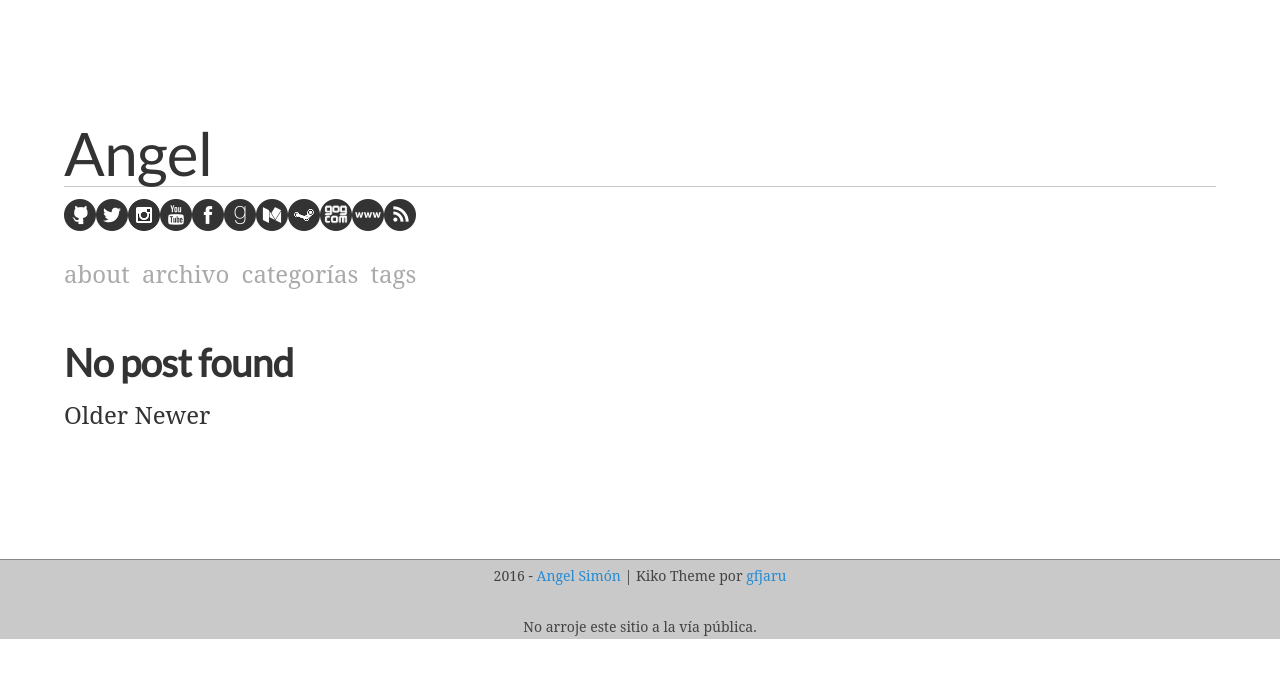
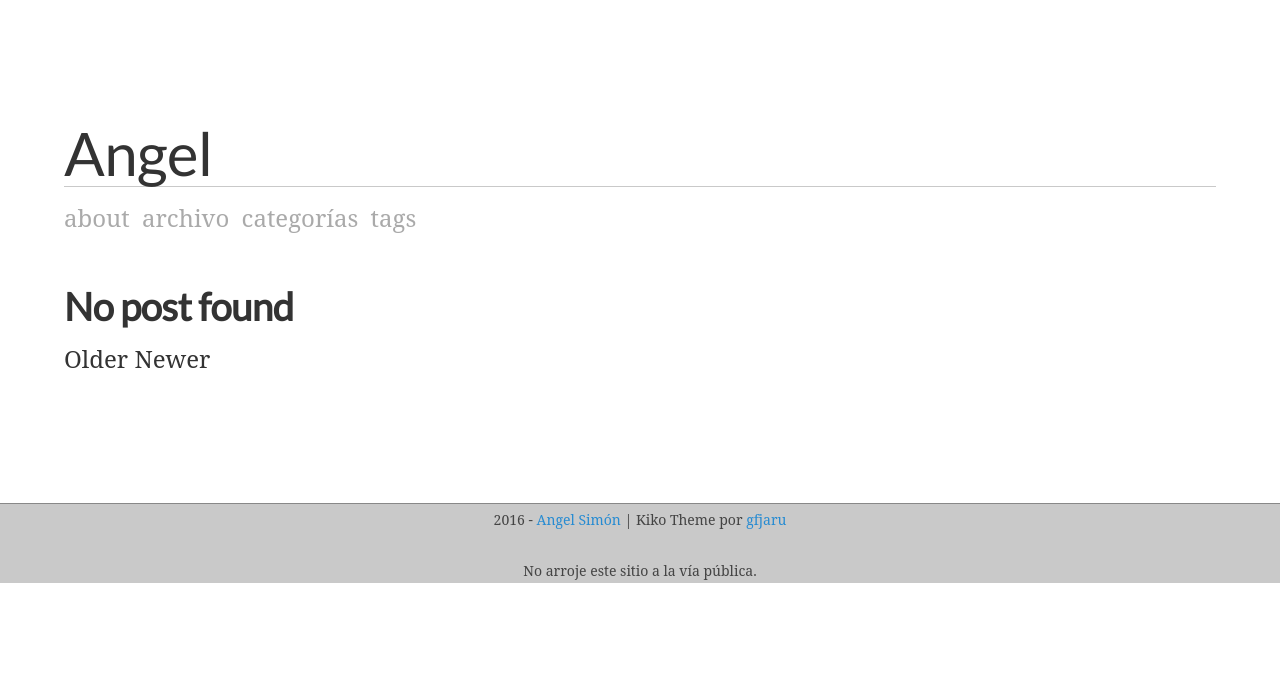
Before and after one commit to angelsimon/angelsimon.github.io, a Jekyll site: the page built from index.html, in a window 1280 px wide. Shown: the top 678 px of the page. Built offline with Jekyll 4.4.1, drawn with Linux system fonts in a browser that asks for light colours; nearby versions of some CDN libraries; some web fonts are replaced; the list of posts is cut into pages by our own code.

Commit message:
Empty this

```diff
--- a/index.html
+++ b/index.html
@@ -5,19 +5,6 @@ layout: default
   <h1 class="masthead-title">
     <a href="{{ site.baseurl }}/">{{ site.name }}</a>
   </h1>
-  <div style="display: flex;">
-    <a href="http://www.github.com/angelsimon/" target="_blank"><img src="{{ site.baseurl }}/public/social/github.png" /></a>
-    <a href="http://www.twitter.com/void/" target="_blank"><img src="{{ site.baseurl }}/public/social/twitter.png" /></a>
-    <a href="http://www.instagram.com/void_ar/" target="_blank"><img src="{{ site.baseurl }}/public/social/instagram.png"  /></a>
-    <a href="https://www.youtube.com/c/AngelSimon" target="_blank"><img src="{{ site.baseurl }}/public/social/youtube.png"  /></a>
-    <a href="http://www.facebook.com/void.ar/" target="_blank"><img src="{{ site.baseurl }}/public/social/facebook.png"  /></a>
-    <a href="http://www.goodreads.com/void_ar/" target="_blank"><img src="{{ site.baseurl }}/public/social/goodreads.png"  /></a>
-    <a href="http://www.medium.com/@void" target="_blank"><img src="{{ site.baseurl }}/public/social/medium.png"  /></a>
-    <a href="http://steamcommunity.com/id/void_ar/" target="_blank"><img src="{{ site.baseurl }}/public/social/steam.png"  /></a>
-    <a href="https://www.gog.com/u/void_ar/wishlist" target="_blank"><img src="{{ site.baseurl }}/public/social/gog.png"  /></a>
-    <a href="http://www.angelsimon.com.ar/" target="_blank"><img src="{{ site.baseurl }}/public/social/www.png"  /></a>
-    <a href="{{ site.baseurl }}/feed.xml" target="_blank"><img src="{{ site.baseurl }}/public/social/rss.png" /></a>
-  </div>
   <nav class="masthead-nav">
     {% for nav in site.nav %}
     <a href="{{ nav.href }}">{{ nav.name }}</a>
```
